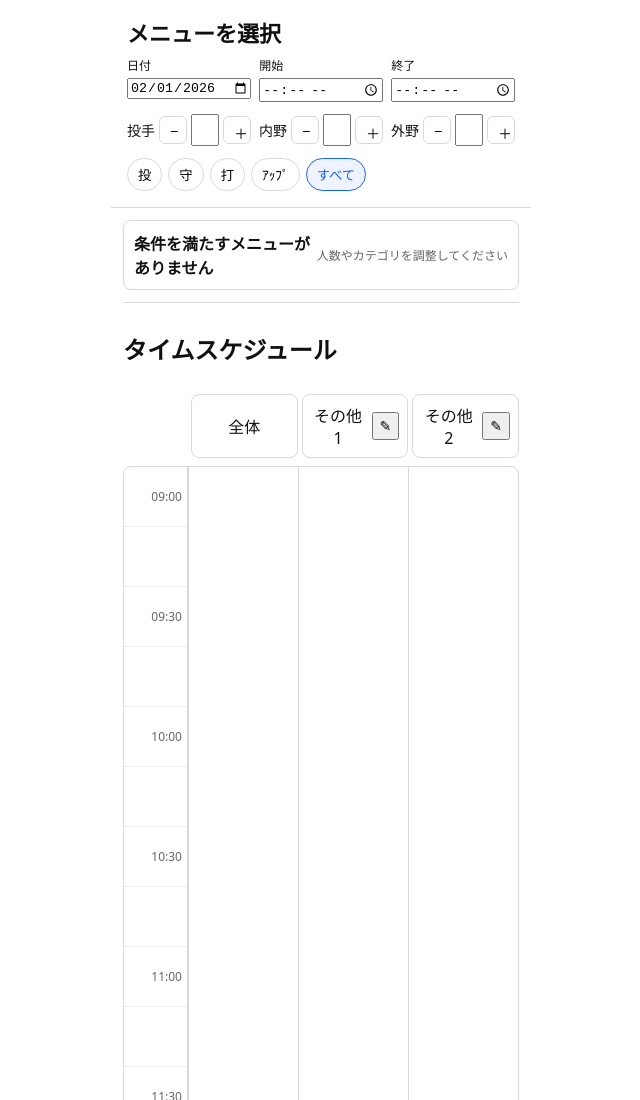
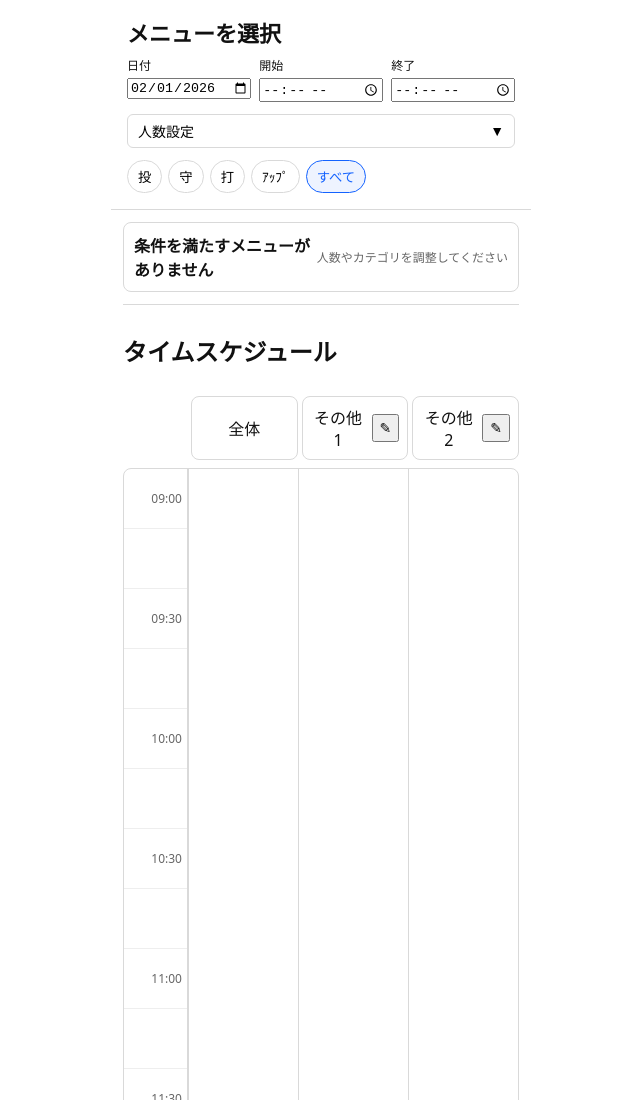
Before and after one commit to i07arai/practice-menu-builder, a plain HTML site: page public/index.html in a window 1280 px wide. Shown: the top 1100 px of the page, without its empty margins (319-959 px from the left). Drawn offline with Linux system fonts and the light colour scheme.

Commit message:
人数入力UI改善: ラベル短縮(P/IF/OF)と折りたたみ機能追加でスマホ表示を最適化

```diff
--- a/public/index.html
+++ b/public/index.html
@@ -22,24 +22,29 @@
           <input type="time" id="input-end" placeholder="--:--" />
         </label>
       </div>
-      <div class="counts">
+      <div class="counts-section">
+        <button class="btn counts-toggle" id="counts-toggle">
+          人数設定 <span class="toggle-icon">▼</span>
+        </button>
+        <div class="counts" id="counts-container">
           <div class="count-field">
-          <span>投手</span>
+            <span>P</span>
             <button class="btn minus" data-role="P">−</button>
             <input type="number" id="count-P" value="0" min="0" />
             <button class="btn plus" data-role="P">＋</button>
           </div>
           <div class="count-field">
-          <span>内野</span>
+            <span>IF</span>
             <button class="btn minus" data-role="IF">−</button>
             <input type="number" id="count-IF" value="0" min="0" />
             <button class="btn plus" data-role="IF">＋</button>
           </div>
           <div class="count-field">
-          <span>外野</span>
+            <span>OF</span>
             <button class="btn minus" data-role="OF">−</button>
             <input type="number" id="count-OF" value="0" min="0" />
             <button class="btn plus" data-role="OF">＋</button>
+          </div>
         </div>
       </div>
       <div class="category-filter">
--- a/src/app/main.js
+++ b/src/app/main.js
@@ -33,6 +33,14 @@ startInput.addEventListener('change', (e) => {
 endInput.addEventListener('change', (e) => {
   state.session.end = e.target.value;
   renderGrid(state);
+});
+
+// Toggle counts section
+const countsToggle = document.getElementById('counts-toggle');
+const countsContainer = document.getElementById('counts-container');
+countsToggle.addEventListener('click', () => {
+  countsToggle.classList.toggle('open');
+  countsContainer.classList.toggle('open');
 });
 
 // Counts inputs and +/- buttons
--- a/styles/main.css
+++ b/styles/main.css
@@ -13,12 +13,18 @@ body { margin: 0; font-family: system-ui, -apple-system, "Hiragino Sans", "Noto
 .h1, h1 { font-size: 22px; margin: 0 0 8px; }
 .session-inputs { display: grid; grid-template-columns: 1fr 1fr 1fr; gap: 8px; }
 .session-inputs label { display: flex; flex-direction: column; font-size: 12px; gap: 4px; }
-.counts { display: grid; grid-template-columns: 1fr 1fr 1fr; gap: 8px; margin-top: 12px; }
-.count-field { display: grid; grid-template-columns: auto 28px 1fr 28px; align-items: center; gap: 4px; font-size: 14px; }
-.count-field input { width: 100%; padding: 6px; font-size: 14px; }
+.counts-section { margin-top: 12px; }
+.counts-toggle { width: 100%; display: flex; justify-content: space-between; align-items: center; padding: 10px 12px; font-size: 14px; background: #f5f5f5; }
+.toggle-icon { transition: transform 0.2s; }
+.counts-toggle.open .toggle-icon { transform: rotate(180deg); }
+.counts { display: none; grid-template-columns: 1fr 1fr 1fr; gap: 8px; margin-top: 8px; }
+.counts.open { display: grid; }
+.count-field { display: grid; grid-template-columns: auto 32px 1fr 32px; align-items: center; gap: 4px; font-size: 16px; font-weight: bold; }
+.count-field span { min-width: 24px; text-align: center; }
+.count-field input { width: 100%; padding: 8px 4px; font-size: 16px; text-align: center; }
 .btn { padding: 6px 10px; font-size: 14px; border: 1px solid var(--line); border-radius: 6px; background: #fff; }
 .btn.primary { background: var(--primary); color: #fff; border-color: var(--primary); }
-.btn.minus, .btn.plus { width: 28px; height: 28px; border-radius: 6px; }
+.btn.minus, .btn.plus { width: 32px; height: 32px; border-radius: 6px; font-size: 18px; display: flex; align-items: center; justify-content: center; }
 .category-filter { display: flex; gap: 6px; margin-top: 12px; }
 .chip { border: 1px solid var(--line); border-radius: 20px; padding: 6px 10px; background: #fff; }
 .chip.active { background: #eef3ff; border-color: var(--primary); color: var(--primary); }
```
Lines whose indentation alone changed are shown as unchanged.
